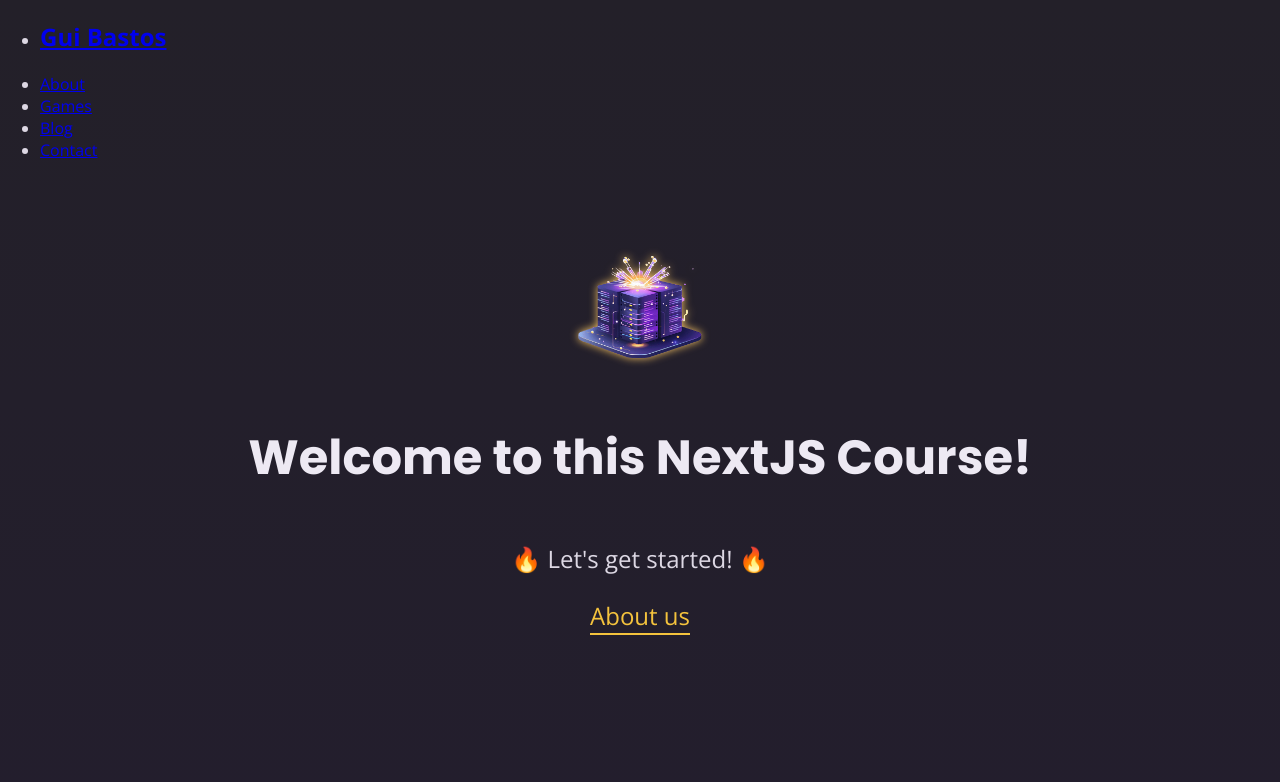
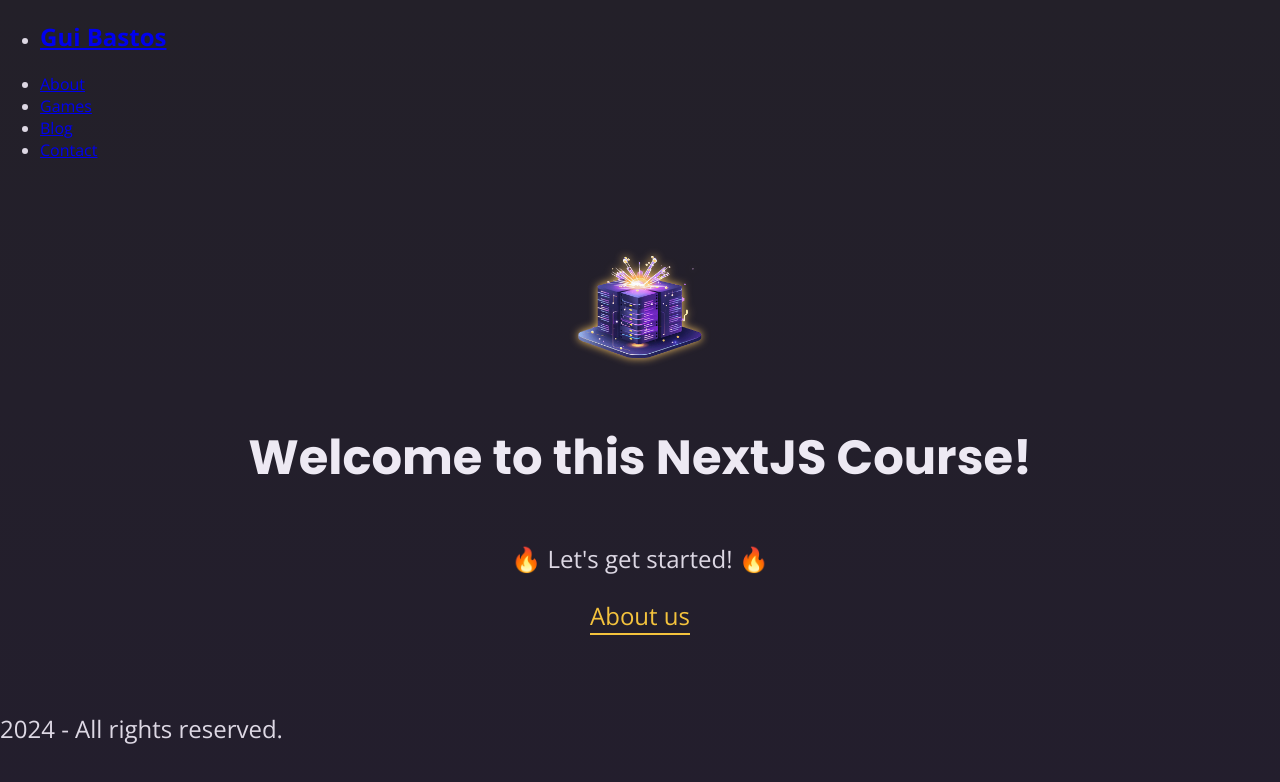
Before and after one commit to Billbastos/portfolio, a Next.js app: page / in a window 1280 px wide. Shown: the top 782 px of the page. Built offline with nearby package versions, Linux system fonts and the light colour scheme.

Commit message:
add footer to layout

```diff
--- a/app/layout.tsx
+++ b/app/layout.tsx
@@ -1,4 +1,5 @@
 import './globals.css'
+import Footer from '@/components/footer'
 import Navigation from '@/components/navigation'
 
 export const metadata = {
@@ -12,6 +13,7 @@
       <body>
         <Navigation />
         {children}
+        <Footer />
       </body>
     </html>
   )
```
